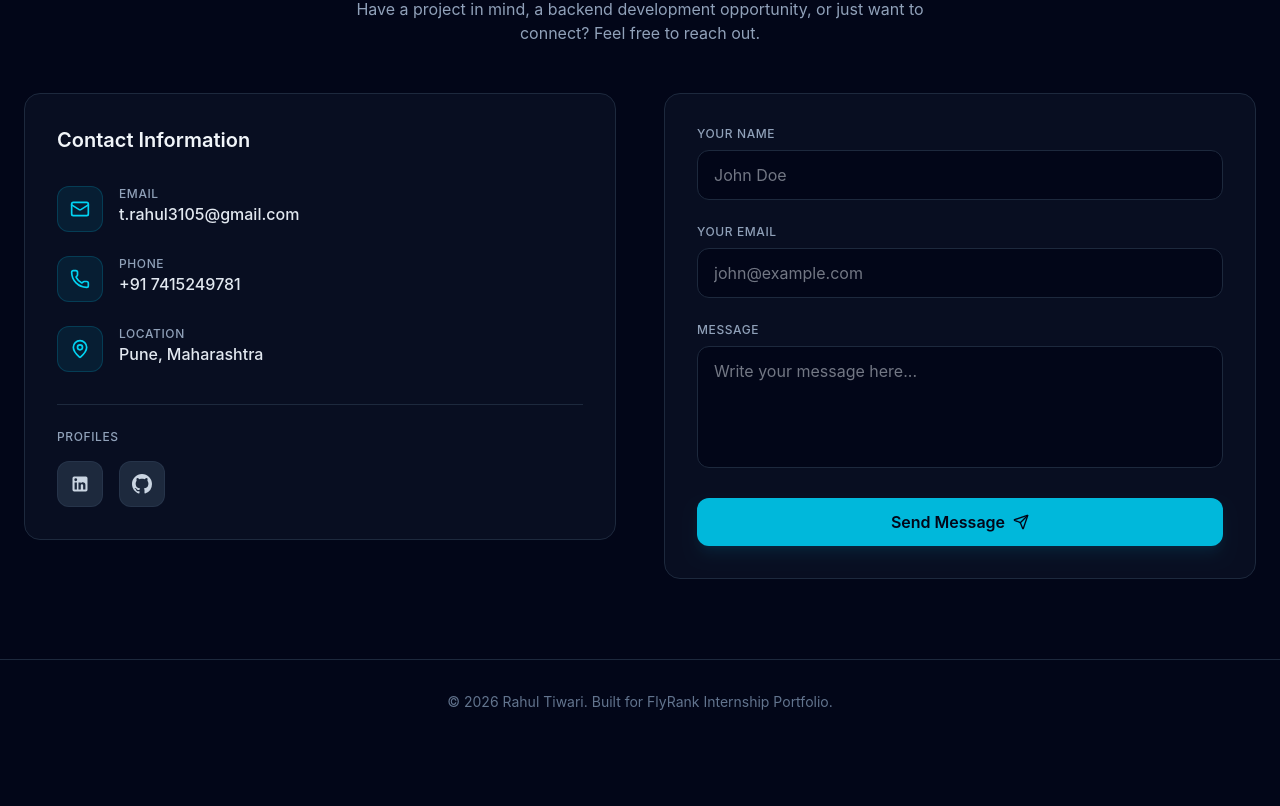
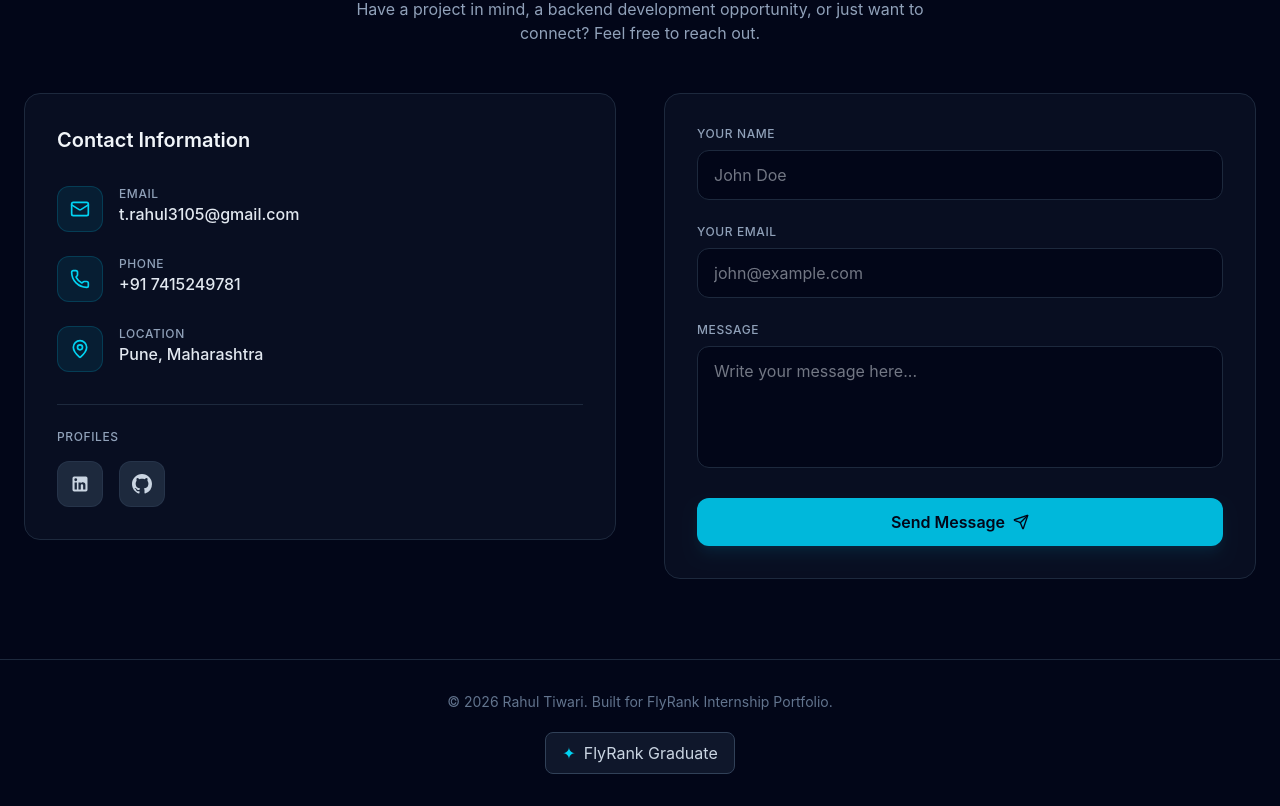
Before and after one commit to shivam1234tiwari/Portfolio, a React (Vite) app: page / in a window 1280 px wide. Shown: the part 3250-4056 px from the top of the page. Before the commit the page ends 3994 px from the top, so only its background shows below. Built offline with nearby package versions, Linux system fonts and the light colour scheme.

Commit message:
add flyrank ai badge

```diff
--- a/index.html
+++ b/index.html
@@ -2,12 +2,72 @@
 <html lang="en">
   <head>
     <meta charset="UTF-8" />
+
     <link rel="icon" type="image/svg+xml" href="/favicon.svg" />
+
     <meta name="viewport" content="width=device-width, initial-scale=1.0" />
-    <title>portfolio1</title>
+
+    <meta
+      name="description"
+      content="Rahul Tiwari — Backend-focused MERN Stack Developer building scalable REST APIs and modern web applications."
+    />
+
+    <meta
+      name="keywords"
+      content="Rahul Tiwari, MERN Stack Developer, Backend Developer, Node.js Developer, React Developer, MongoDB, Express.js"
+    />
+
+    <meta name="author" content="Rahul Tiwari" />
+
+    <!-- Open Graph / Social Share -->
+    <meta property="og:type" content="website" />
+
+    <meta
+      property="og:title"
+      content="Rahul Tiwari | MERN Stack & Backend Developer"
+    />
+
+    <meta
+      property="og:description"
+      content="Backend-focused MERN Stack Developer building scalable REST APIs and modern web applications."
+    />
+
+    <meta
+      property="og:image"
+      content="/og-image.png"
+    />
+
+    <meta
+      property="og:url"
+      content="YOUR_DOMAIN_HERE"
+    />
+
+    <meta property="og:site_name" content="Rahul Tiwari Portfolio" />
+
+    <!-- Twitter / X Share -->
+    <meta name="twitter:card" content="summary_large_image" />
+
+    <meta
+      name="twitter:title"
+      content="Rahul Tiwari | MERN Stack & Backend Developer"
+    />
+
+    <meta
+      name="twitter:description"
+      content="Backend-focused MERN Stack Developer building scalable REST APIs and modern web applications."
+    />
+
+    <meta
+      name="twitter:image"
+      content="/og-image.png"
+    />
+
+    <title>Rahul Tiwari | MERN Stack & Backend Developer</title>
   </head>
+
   <body>
     <div id="root"></div>
+
     <script type="module" src="/src/main.jsx"></script>
   </body>
 </html>
--- a/package.json
+++ b/package.json
@@ -11,6 +11,7 @@
   },
   "dependencies": {
     "@tailwindcss/vite": "^4.3.3",
+    "@vercel/analytics": "^2.0.1",
     "framer-motion": "^12.42.2",
     "lucide-react": "^1.26.0",
     "react": "^19.2.7",
--- a/src/components/Footer.jsx
+++ b/src/components/Footer.jsx
@@ -2,8 +2,27 @@ import React from 'react';
 
 export default function Footer() {
   return (
-    <footer className="border-t border-slate-800 py-8 px-6 text-center text-slate-500 text-sm">
-      <p>© {new Date().getFullYear()} Rahul Tiwari. Built for FlyRank Internship Portfolio.</p>
+    <footer className="border-t border-slate-800 py-8 px-6">
+      <div className="max-w-7xl mx-auto flex flex-col items-center gap-5 text-center">
+
+        <p className="text-slate-500 text-sm">
+          © {new Date().getFullYear()} Rahul Tiwari. Built for FlyRank Internship Portfolio.
+        </p>
+
+        <div className="flex items-center gap-4">
+          {/* FlyRank Graduate Badge */}
+          <a
+            href="https://internship.flyrank.ai/intern"
+            target="_blank"
+            rel="noopener noreferrer"
+            className="inline-flex items-center gap-2 px-4 py-2 rounded-lg border border-slate-700 bg-slate-900 text-slate-300 hover:text-cyan-400 hover:border-cyan-500 transition-all"
+          >
+            <span className="text-cyan-400">✦</span>
+            FlyRank Graduate
+          </a>
+        </div>
+
+      </div>
     </footer>
   );
 }
--- a/src/main.jsx
+++ b/src/main.jsx
@@ -1,10 +1,12 @@
 import React from "react";
 import ReactDOM from "react-dom/client";
+import { Analytics } from '@vercel/analytics/react';
 import App from "./App";
 import "./index.css";
 
 ReactDOM.createRoot(document.getElementById("root")).render(
   <React.StrictMode>
     <App />
+    <Analytics />
   </React.StrictMode>
 );
```
Also changed, not shown: 1 other file (tests, documents, lock files or other folders).
